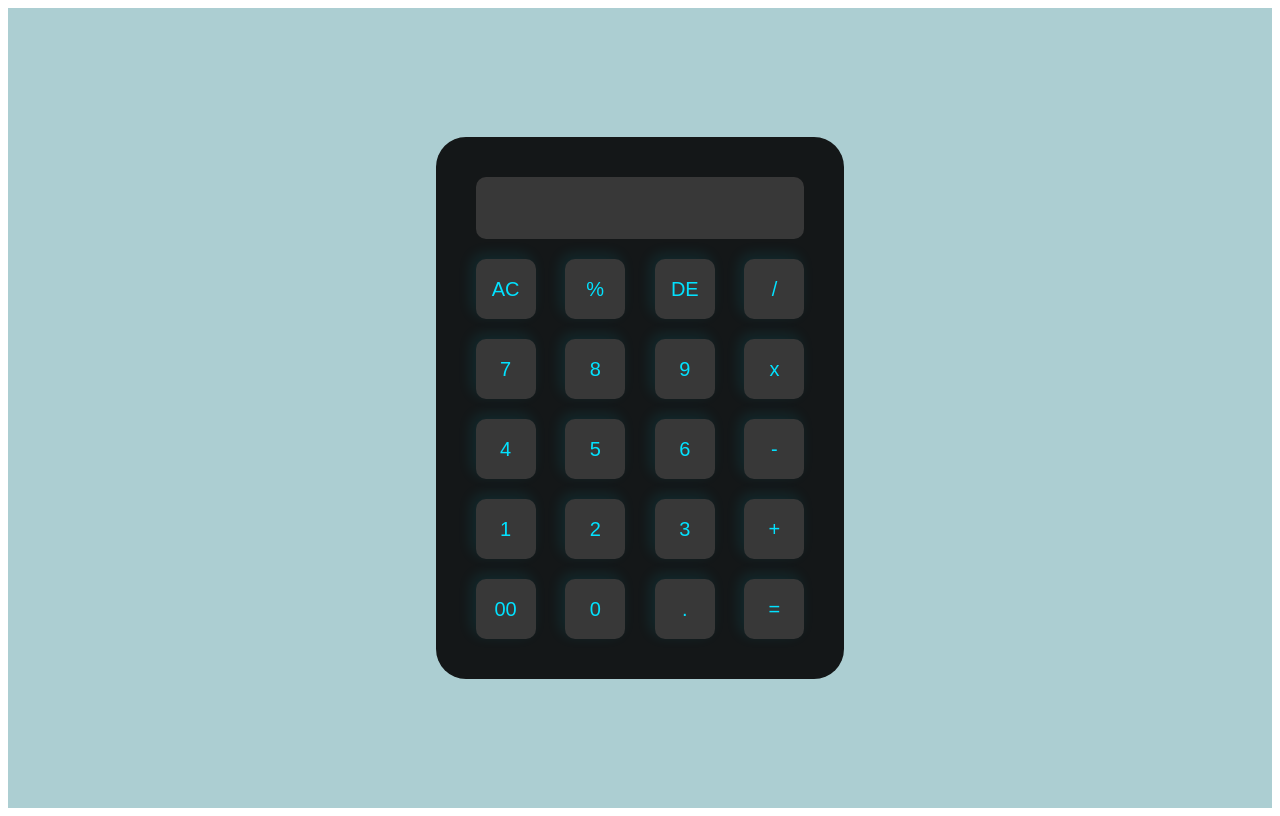
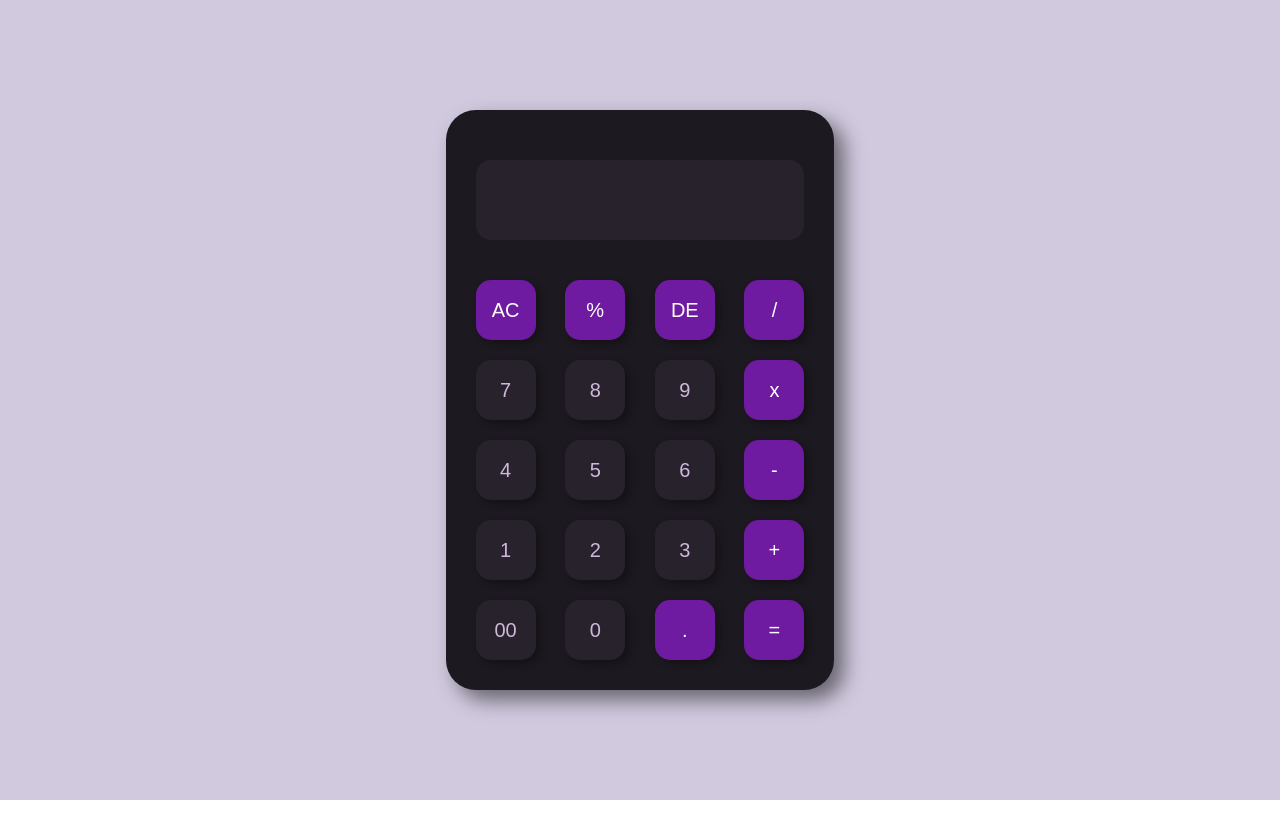
Before and after one commit to shravaninikam/Projects, a plain HTML site: page Calculator/index.html in a window 1280 px wide. Drawn offline with Linux system fonts and the light colour scheme.

Commit message:
added js

```diff
--- a/Calculator/index.html
+++ b/Calculator/index.html
@@ -9,42 +9,43 @@
 <body>
     <div class="container">
         <div class="calculator">
-            <form>
+            <form id="calculatorForm">
                 <div class="display">
-                    <input type="text" name="display">
+                    <input type="text" id="display" name="display" readonly>
                 </div>
                 <div>
-                    <input type="button" value="AC" onclick="display.value =''" class="operator">
-                    <input type="button" value="%" onclick="display.value+='%'" class="operator">
-                    <input type="button" value="DE" onclick="display.value = display.value.toString().slice(0,-1)" class="operator">
-                    <input type="button" value="/" onclick="display.value +='/'" class="operator">
+                    <input type="button" value="AC" class="operator" data-value="clear">
+                    <input type="button" value="%" class="operator" data-value='%'>
+                    <input type="button" value="DE" class="operator" data-value="backspace">
+                    <input type="button" value="/" class="operator" data-value='/'>
                 </div>
                 <div>
-                    <input type="button" value="7" onclick="display.value +='7'">
-                    <input type="button" value="8" onclick="display.value +='8'">
-                    <input type="button" value="9"onclick="display.value +='9'">
-                    <input type="button" value="x" onclick="display.value+='*'" class="operator">
+                    <input type="button" value="7" data-value='7'>
+                    <input type="button" value="8" data-value='8'>
+                    <input type="button" value="9" data-value='9'>
+                    <input type="button" value="x" class="operator" data-value='*'>
                 </div>
                 <div>
-                    <input type="button" value="4"onclick="display.value +='4'">
-                    <input type="button" value="5"onclick="display.value +='5'">
-                    <input type="button" value="6"onclick="display.value +='6'">
-                    <input type="button" value="-"onclick="display.value +='-'" class="operator">
+                    <input type="button" value="4" data-value='4'>
+                    <input type="button" value="5" data-value='5'>
+                    <input type="button" value="6" data-value='6'>
+                    <input type="button" value="-" class="operator" data-value='-'>
                 </div>
                 <div>
-                    <input type="button" value="1" onclick="display.value +='1'">
-                    <input type="button" value="2" onclick="display.value +='2'">
-                    <input type="button" value="3" onclick="display.value +='3'">
-                    <input type="button" value="+" onclick="display.value +='+'" class="operator">
+                    <input type="button" value="1" data-value='1'>
+                    <input type="button" value="2" data-value='2'>
+                    <input type="button" value="3" data-value='3'>
+                    <input type="button" value="+" class="operator" data-value='+'>
                 </div>
                 <div>
-                    <input type="button" value="00" onclick="display.value +='00'">
-                    <input type="button" value="0" onclick="display.value +='0'"">
-                    <input type="button" value="." onclick="display.value +='.' "class="operator">
-                    <input type="button" value="=" onclick="display.value = eval(display.value)" class="equal operator">
+                    <input type="button" value="00" data-value='00'>
+                    <input type="button" value="0" data-value='0'>
+                    <input type="button" value="." class="operator" data-value='.'>
+                    <input type="button" value="=" class="equal operator" data-value='='>
                 </div>
             </form>
         </div>
     </div>
+    <script src="script.js"></script>
 </body>
 </html>
--- /dev/null
+++ b/Calculator/script.js
@@ -0,0 +1,31 @@
+document.addEventListener('DOMContentLoaded', function () {
+    const display = document.getElementById('display');
+    const calculatorForm = document.getElementById('calculatorForm');
+
+    calculatorForm.addEventListener('click', function (event) {
+        const target = event.target;
+        if (target.matches('input[type="button"]')) {
+            const buttonValue = target.getAttribute('data-value');
+            handleButtonClick(buttonValue);
+        }
+    });
+
+    function handleButtonClick(value) {
+        switch (value) {
+            case '=':
+                display.value = eval(display.value);
+                break;
+            case 'backspace':
+                display.value = display.value.slice(0, -1);
+                break;
+            case 'clear':
+                display.value = '';
+                break;
+            case '%':
+                display.value = eval(display.value) / 100;
+                break;
+            default:
+                display.value += value;
+        }
+    }
+});
--- a/Calculator/style.css
+++ b/Calculator/style.css
@@ -1,47 +1,66 @@
-.container{
+body {
+    margin: 0;
+}
+
+.container {
     width: 100%;
     height: 100vh;
-    background:#acced2;
+    background: #d1c9de;
     display: flex;
     align-items: center;
     justify-content: center;
     font-family: 'Courier New', Courier, monospace;
 }
 
-.calculator{
-    background-color: rgb(20, 23, 24);
-    padding: 30px;
+.calculator {
+    background-color: #1c1920;
+    padding: 20px;
     border-radius: 30px;
-
+    box-shadow: 10px 10px 20px rgba(0, 0, 0, 0.5);
 }
 
-.calculator form input{
+.calculator form input {
     outline: 0;
-    border: 0;
+    border: none;
     width: 60px;
     height: 60px;
-    border-radius: 10px;
+    border-radius: 15px;
     margin: 10px;
-    color: rgba(2, 226, 255);
-    background-color: #383838;
-    box-shadow: -4px -4px 15px rgba(2, 226, 255, 0.1);
+    color: #d0b8dd;
+    background-color: #27222c;
+    box-shadow: 4px 4px 8px rgba(0, 0, 0, 0.3);
     font-size: 20px;
     cursor: pointer;
+    transition: background-color 0.3s ease-in-out, transform 0.1s ease-in-out;
 }
 
-.calculator form input:hover{
-    background-color: #454545;
+.calculator form input.operator {
+    background-color: #6e1ba1;
+    color: #ffffff;
 }
 
-form .display{
+.calculator form input:hover {
+    background-color: #7b5c9f;
+    transform: translateY(-2px);
+    color: #ffffff;
+}
+
+form .display {
     display: flex;
     justify-content: flex-end;
-    margin: 20px, 0;
+    margin: 20px 0;
 }
 
-form .display input{
+form .display input {
     text-align: right;
     flex: 1;
-    font-size: 40px;
+    font-size: 35px;
+    padding: 10px;
     box-shadow: none;
+    color: #ffffff;
 }
+
+.calculator form .display input:hover{
+    background-color: #27222c;
+    transform: none;
+}
```
